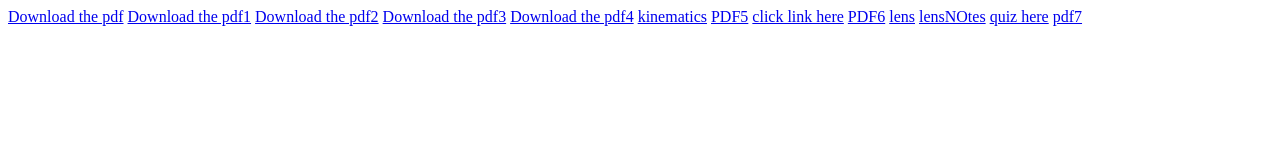
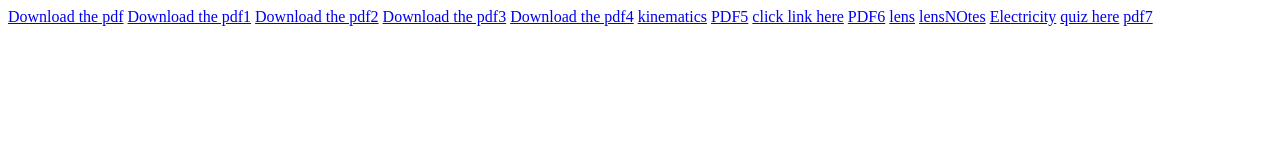
Before and after one commit to Kiari12/Kiari12.github.io, a plain HTML site: page index.html in a window 1280 px wide. Drawn offline with Linux system fonts and the light colour scheme.

Commit message:
Update index.html

```diff
--- a/index.html
+++ b/index.html
@@ -17,6 +17,7 @@
      <a href="physicsE.pdf" download>PDF6</a>
      <a href="lenss physics.pdf" download>lens</a>
       <a href="Table 9.7 Images formed by a thin converging lens.pdf" download>lensNOtes</a>
+    <a href="Electricity.pdf" download>Electricity</a>
 
 
 
```
